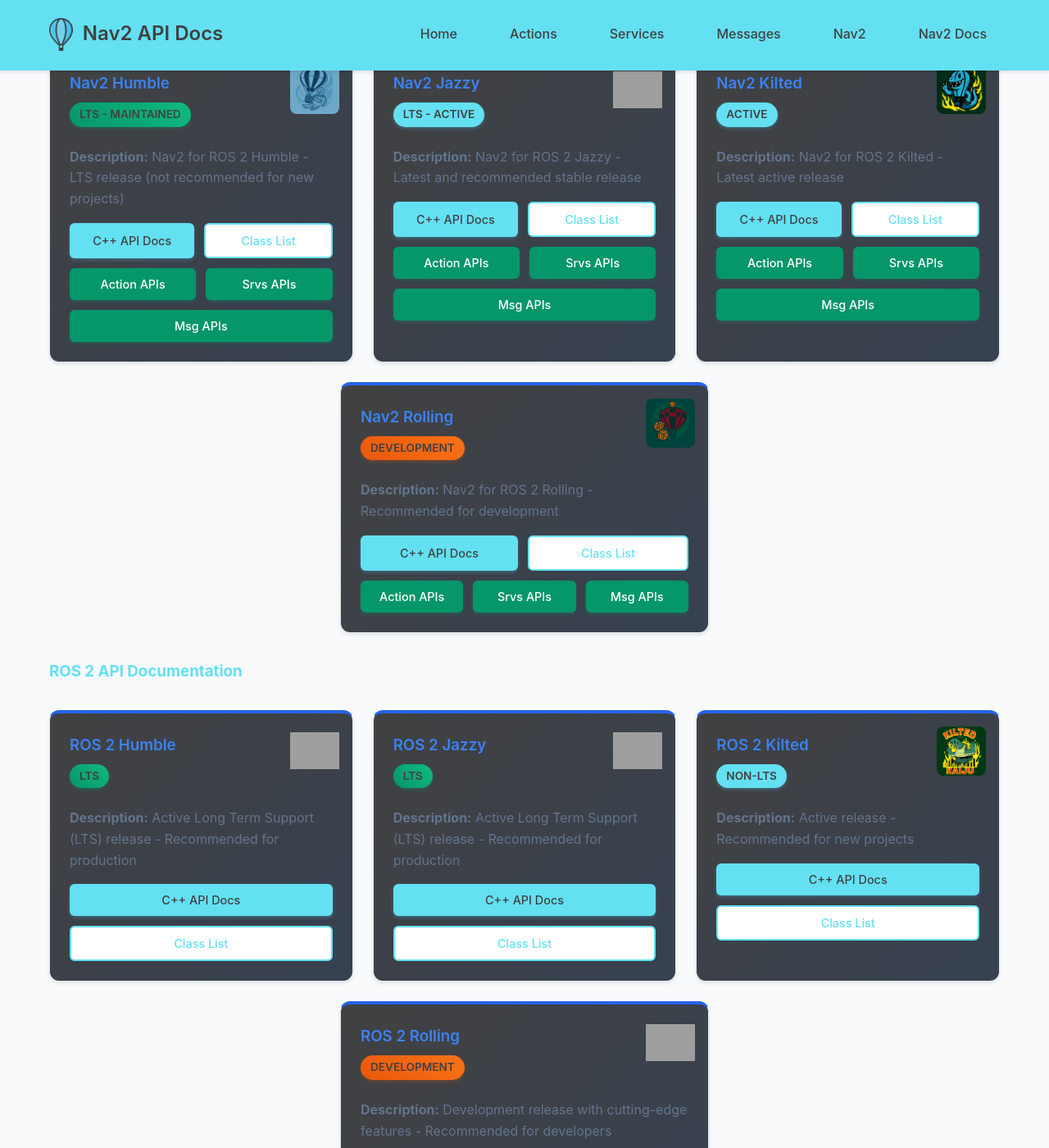
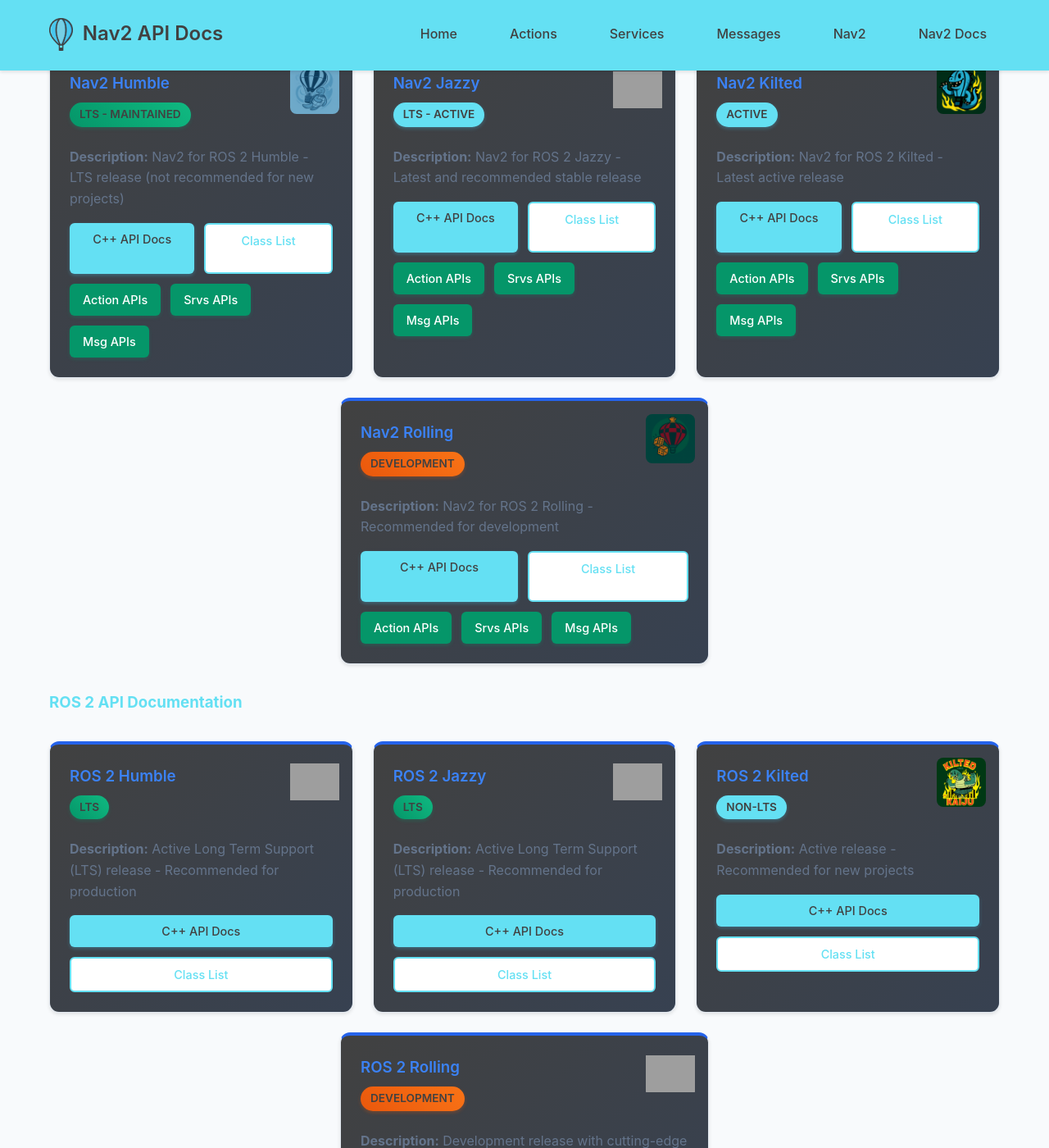
Before and after one commit to ros-navigation/rosdox.nav2.org, a Jekyll site: the page built from index.md, in a window 1280 px wide and 1400 px high, scrolled down 493 px. Shown: the whole window at 82% size. Built offline with Jekyll 4.4.1, drawn with Linux system fonts in a browser that asks for light colours; grey boxes are pictures that could not be loaded.

Commit message:
Simplify CSS for button layout to fix deployment issues
- Remove complex flexbox properties that may cause deployment problems
- Keep basic two-row layout for API buttons
- Ensure compatibility with GitHub Pages deployment

🤖 Generated with [Claude Code](https://claude.ai/code)

Co-Authored-By: Claude <noreply@anthropic.com>

```diff
--- a/assets/css/main.scss
+++ b/assets/css/main.scss
@@ -314,18 +314,6 @@ h2 {
   display: flex;
   gap: 0.75rem;
   flex-wrap: wrap;
-  align-items: stretch;
-}
-
-.action-row .btn-primary,
-.action-row .btn-secondary,
-.action-row .action-api-btn {
-  flex: 1;
-  min-width: 120px;
-  display: flex;
-  align-items: center;
-  justify-content: center;
-  white-space: nowrap;
 }
 
 .btn-primary, .btn-secondary {
```
